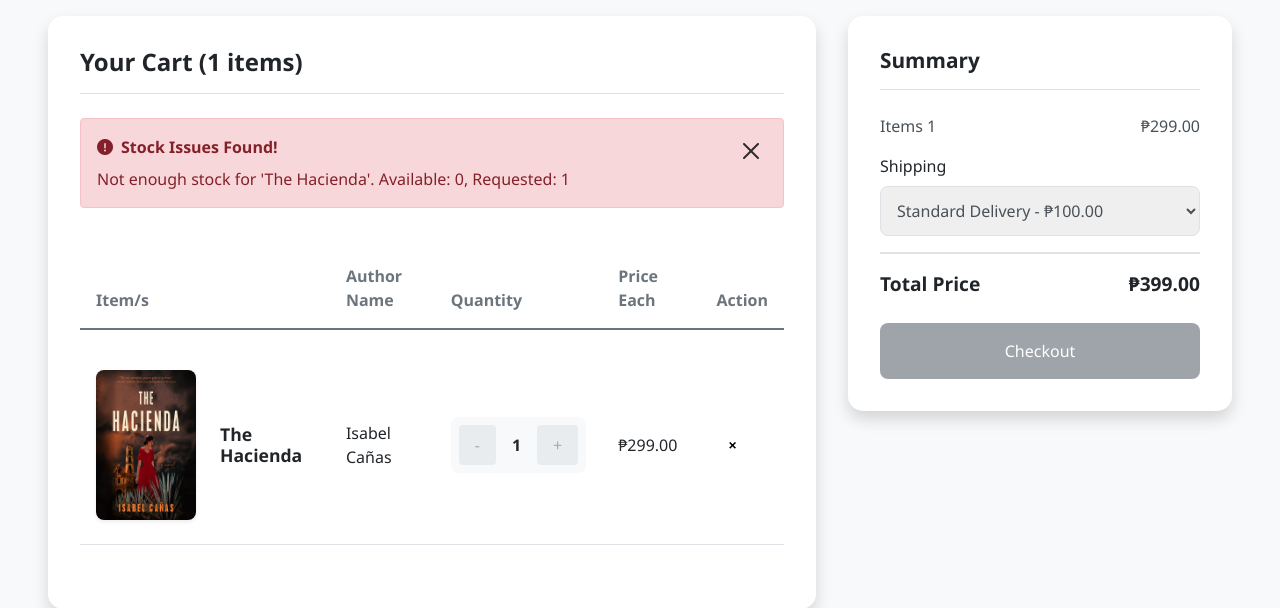
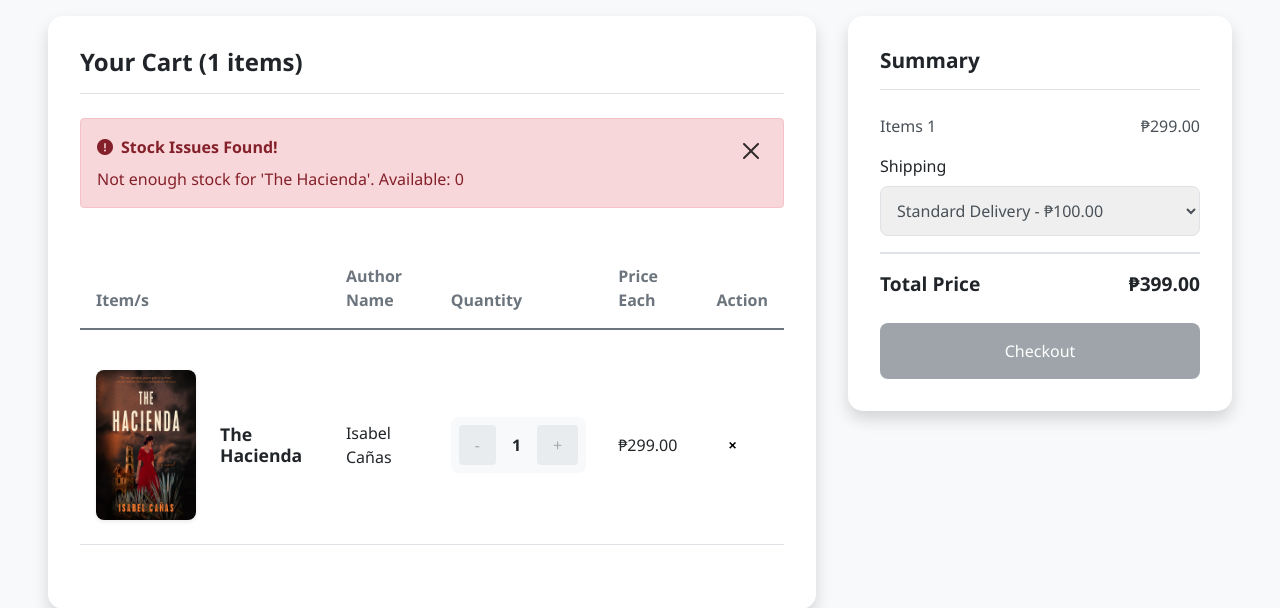
Before and after one commit to Jundel-Malazarte/Read-Scape-Books, a PHP site: page /cart.php in a window 1280 px wide. Shown: the part 104-712 px from the top of the page. Run offline with PHP 8.4, Linux system fonts and the light colour scheme; a user stored in the database is signed in; data comes from the database, SQL or seed files in the repository.

Commit message:
Removing error msg requested [1]

```diff
--- a/cart.php
+++ b/cart.php
@@ -48,7 +48,7 @@ $stock_errors = []; // Array to store stock-related errors
 $cart_items = []; // Array to store cart items for display
 while ($cart_item = mysqli_fetch_assoc($result)) {
     if ($cart_item['quantity'] > $cart_item['stock']) {
-        $stock_errors[] = "Not enough stock for '" . htmlspecialchars($cart_item['title']) . "'. Available: " . $cart_item['stock'] . ", Requested: " . $cart_item['quantity'];
+        $stock_errors[] = "Not enough stock for '" . htmlspecialchars($cart_item['title']) . "'. Available: " . $cart_item['stock'];
     }
     $total_price += $cart_item['item_total']; // Sum the item totals
     $cart_items[] = $cart_item; // Store items for display
```
